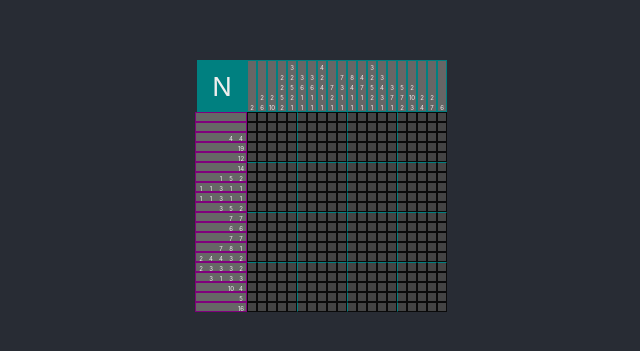
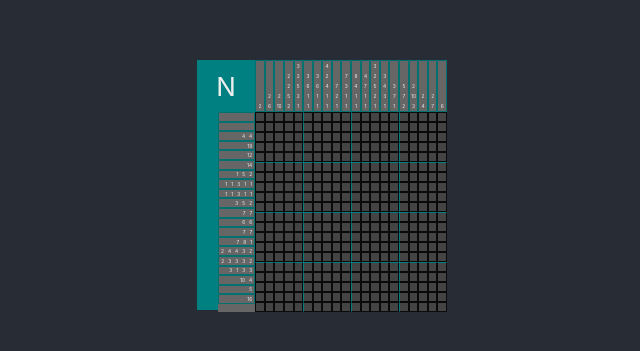
Before and after one commit to FelicianoG/nonogramsdasu, a React (Create React App) app: page / in a window 1280 px wide. Shown: the part 215-566 px from the top of the page, without its empty margins (318-958 px from the left). Built offline with nearby package versions, Linux system fonts and the light colour scheme.

Commit message:
medium style fixes

```diff
--- a/src/App.css
+++ b/src/App.css
@@ -27,22 +27,24 @@ html {
 }
 
 .col {
-  border: #008080 0.1px solid;
-  width: 10px;
+  border: #007070 0.1px solid;
+  width: 0.6rem;
   display: flex;
   flex-direction: column;
   justify-content: flex-end;
   align-items: center;
   box-sizing: border-box;
+  text-align: center;
 }
 .row {
-  border: #80007c 0.1px solid;
-  height: 10px;
+  border: #007070 0.1px solid;
+  height: 0.6rem;
   display: flex;
   flex-direction: row;
   justify-content: flex-end;
   align-items: center;
   box-sizing: border-box;
+  text-align: center;
 }
 
 .board {
@@ -71,3 +73,48 @@ html {
   justify-content: center;
   font-size: calc(10px + 2vmin);
 }
+.number {
+  padding: 2px;
+  font-size: 0.3rem;
+  display: flex;
+  justify-content: center;
+  align-items: flex-end;
+}
+.square {
+  width: 0.6rem;
+  height: 0.6rem;
+  background-color: var(--middle-color);
+  border: var(--black-color) solid 0.1px;
+  box-sizing: "border-box";
+}
+.marked {
+  background-color: var(--marked-color);
+}
+.top {
+  border-top-color: var(--accent-color);
+}
+.bot {
+  border-bottom-color: var(--accent-color);
+}
+.left {
+  border-left-color: var(--accent-color);
+}
+.right {
+  border-right-color: var(--accent-color);
+}
+.grid {
+  background-color: var(--middle-color);
+  display: "flex";
+  justify-content: "center";
+  align-items: "center";
+  flex-direction: "column";
+  /* width: 0.6rem;
+  height: 0.6rem; */
+}
+/* .grid-row {
+  display: "flex";
+  justify-content: "center";
+  align-items: "center";
+  width: 192px;
+  height: 0.6rem;
+} */
--- a/src/components/ColRow.jsx
+++ b/src/components/ColRow.jsx
@@ -2,26 +2,13 @@ import React from "react";
 import { arrayToBlocks } from "../utils";
 
 export default function ColRow({ size, arr, isCol, columnNum, rowNum }) {
-  const divisionSize = isCol ? columnNum : rowNum;
-
-  const ROW_STYLES = {
-    width: `${size / divisionSize}px`,
-    height: `${size / divisionSize}px`,
-    fontSize: "6px",
-    display: "flex",
-    justifyContent: "center",
-    alignItems: "flex-end",
-  };
-
-  const COL_STYLES = {};
-
   return (
     <div className={`colrow-container ${isCol ? "colrow-row" : "colrow-col"}`}>
       {arr.map((a, i) => {
         return (
           <div className={isCol ? "col" : "row"} key={i}>
             {arrayToBlocks(a).map((b, j) => (
-              <div className="number" key={j} style={ROW_STYLES}>
+              <div className="number" key={j}>
                 {b}
               </div>
             ))}
--- a/src/components/Grid.jsx
+++ b/src/components/Grid.jsx
@@ -9,16 +9,6 @@ export default function Grid({
   board,
   handleBoard,
 }) {
-  const GRID_STYLE = {
-    backgroundColor: colorTheme.middle,
-    display: "flex",
-    justifyContent: "center",
-    alignItems: "center",
-    flexDirection: "column",
-    width: `${size}px`,
-    height: `${size}px`,
-  };
-
   const ROW_STYLE = {
     display: "flex",
     justifyContent: "center",
@@ -29,10 +19,10 @@ export default function Grid({
 
   return (
     <>
-      <div style={GRID_STYLE}>
+      <div className="grid">
         {board.map((arr, i) => {
           return (
-            <div key={i} style={ROW_STYLE}>
+            <div key={i} className={"grid-row"} style={ROW_STYLE}>
               {arr.map((square, j) => {
                 return (
                   <Square
--- a/src/components/Square.jsx
+++ b/src/components/Square.jsx
@@ -1,5 +1,3 @@
-import { colorTheme } from "../utils";
-
 export default function Square({
   gridSize,
   marked,
@@ -12,54 +10,12 @@ export default function Square({
   bottom,
   left,
 }) {
-  const SQUARE_STYLE = {
-    width: `${gridSize / resolution}px`,
-    height: `${gridSize / resolution}px`,
-    backgroundColor: colorTheme.middle,
-    border: `${colorTheme.black} solid .1px`,
-    boxSizing: "border-box",
-  };
-
-  const MARKED = {
-    backgroundColor: colorTheme.marked,
-  };
-
-  const specialLineColor = colorTheme.accent;
-
-  const topBorder = {
-    borderTopColor: top ? specialLineColor : colorTheme.black,
-  };
-  const botBorder = {
-    borderBottomColor: bottom ? specialLineColor : colorTheme.black,
-  };
-  const rightBorder = {
-    borderRightColor: right ? specialLineColor : colorTheme.black,
-  };
-  const leftBorder = {
-    borderLeftColor: left ? specialLineColor : colorTheme.black,
-  };
-
   return (
     <div
       onClick={() => handleBoard(row, column)}
-      style={
-        marked
-          ? {
-              ...SQUARE_STYLE,
-              ...MARKED,
-              ...topBorder,
-              ...botBorder,
-              ...rightBorder,
-              ...leftBorder,
-            }
-          : {
-              ...SQUARE_STYLE,
-              ...topBorder,
-              ...botBorder,
-              ...rightBorder,
-              ...leftBorder,
-            }
-      }
+      className={`square ${marked ? "marked" : null} ${top ? "top" : null} ${
+        bottom ? "bot" : null
+      } ${left ? "left" : null} ${right ? "right" : null}`}
     ></div>
   );
 }
```
